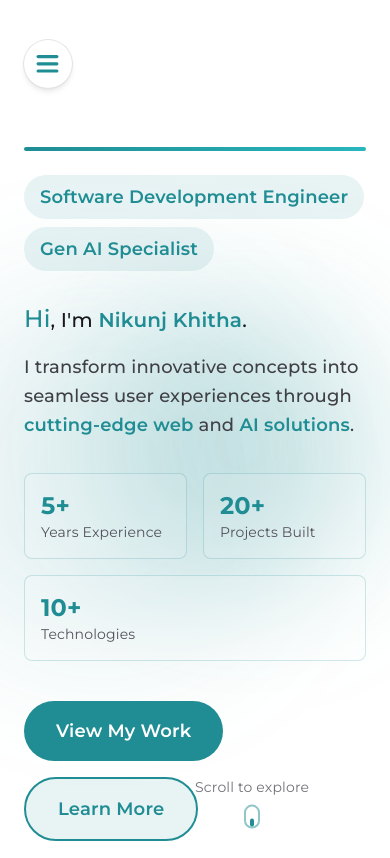
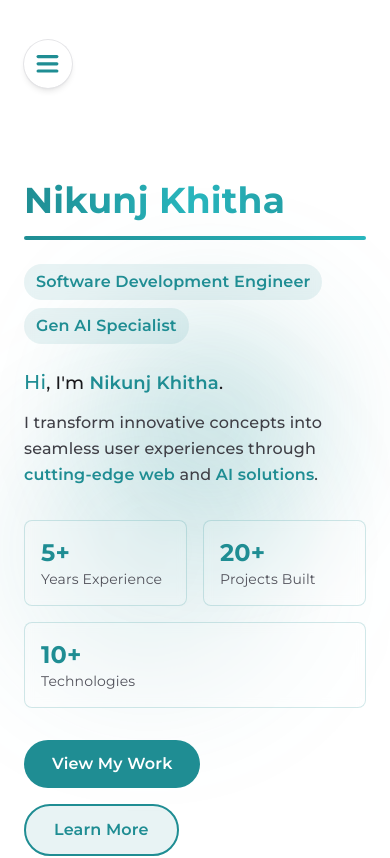
Before and after one commit to Nikunj2003/My-Next-Js-Portfolio, a Next.js app: page / in a window 390 px wide. Shown: the top 858 px of the page. Built offline with nearby package versions, Linux system fonts and the light colour scheme.

Commit message:
refactor(ui): improve layout and animation structure in landing page
- Simplify animation wrapper structure by moving AnimatePresence to section level
- Adjust spacing and sizing for better mobile responsiveness
- Clean up class ordering and remove redundant animation wrappers

```diff
--- a/src/components/landing-hero.tsx
+++ b/src/components/landing-hero.tsx
@@ -39,20 +39,20 @@ export default function LandingHero() {
   return (
     <section
       ref={ref}
-      className="pointer-events-auto relative flex h-[calc(100vh-112px)] items-center overflow-hidden px-6 sm:px-14 md:px-20"
+      className="pointer-events-auto relative flex min-h-[calc(100vh-80px)] items-center px-6 sm:px-14 md:px-20"
     >
       {/* Background gradient effects */}
-      <div className="absolute inset-0 -z-10">
-        <div className="absolute top-1/4 left-1/4 h-72 w-72 rounded-full bg-accent/20 blur-3xl"></div>
-        <div className="absolute bottom-1/4 right-1/4 h-96 w-96 rounded-full bg-accent/10 blur-3xl"></div>
+      <div className="absolute inset-0 -z-10 overflow-hidden">
+        <div className="absolute top-1/4 left-1/4 h-56 w-56 rounded-full bg-accent/20 blur-3xl sm:h-72 sm:w-72"></div>
+        <div className="absolute bottom-1/4 right-1/4 h-72 w-72 rounded-full bg-accent/10 blur-3xl sm:h-96 sm:w-96"></div>
       </div>
 
-      <div className="-mt-[112px] w-full">
+      <div className="w-full pt-6 sm:pt-0">
         <div className="mx-auto max-w-7xl">
           <AnimatePresence>
             <FadeUp key="title-main" duration={0.6} whileInView={true}>
               <div className="relative">
-                <h1 className="bg-gradient-to-r from-accent via-accent-light to-accent bg-clip-text py-2 pb-6 text-5xl font-bold text-transparent sm:text-6xl md:text-7xl xl:text-8xl">
+                <h1 className="bg-gradient-to-r from-accent via-accent-light to-accent bg-clip-text py-2 pb-4 text-4xl font-bold text-transparent sm:pb-6 sm:text-6xl md:text-7xl xl:text-8xl">
                   Nikunj Khitha
                 </h1>
                 {/* Animated underline */}
@@ -60,45 +60,44 @@ export default function LandingHero() {
                   initial={{ width: 0 }}
                   animate={{ width: "100%" }}
                   transition={{ duration: 1, delay: 0.5 }}
-                  className="h-1 bg-gradient-to-r from-accent to-accent-light rounded-full"
+                  className="h-1 rounded-full bg-gradient-to-r from-accent to-accent-light"
                 />
               </div>
-              <div className="mt-4 pt-2 flex flex-wrap gap-2">
-                <span className="rounded-full bg-accent/10 px-4 py-2 text-lg font-semibold text-accent backdrop-blur-sm md:text-xl">
+              <div className="mt-4 flex flex-wrap gap-2 pt-2">
+                <span className="rounded-full bg-accent/10 px-3 py-1.5 text-base font-semibold text-accent backdrop-blur-sm sm:px-4 sm:py-2 sm:text-lg md:text-xl">
                   Software Development Engineer
                 </span>
-                <span className="rounded-full bg-accent/10 px-4 py-2 text-lg font-semibold text-accent backdrop-blur-sm md:text-xl">
-                 Gen AI Specialist
+                <span className="rounded-full bg-accent/10 px-3 py-1.5 text-base font-semibold text-accent backdrop-blur-sm sm:px-4 sm:py-2 sm:text-lg md:text-xl">
+                  Gen AI Specialist
                 </span>
               </div>
             </FadeUp>
 
             <FadeUp key="description" duration={0.6} delay={0.2} whileInView={true}>
-              <div className="mt-8 max-w-4xl">
-                <p className="text-xl font-medium leading-relaxed text-zinc-900 dark:text-zinc-200 sm:text-2xl md:text-3xl">
-                  <span className="text-2xl text-accent sm:text-4xl">Hi</span>,
-                  I&apos;m
-                  <span className="text-accent font-semibold"> Nikunj Khitha</span>.
+              <div className="mt-6 max-w-4xl sm:mt-8">
+                <p className="text-lg font-medium leading-relaxed text-zinc-900 dark:text-zinc-200 sm:text-2xl md:text-3xl">
+                  <span className="text-xl text-accent sm:text-4xl">Hi</span>, I&apos;m
+                  <span className="font-semibold text-accent"> Nikunj Khitha</span>.
                 </p>
-                <p className="mt-4 text-lg font-medium leading-relaxed text-zinc-700 dark:text-zinc-300 sm:text-xl md:text-2xl">
+                <p className="mt-3 text-base font-medium leading-relaxed text-zinc-700 dark:text-zinc-300 sm:mt-4 sm:text-xl md:text-2xl">
                   I transform innovative concepts into seamless user experiences through
-                  <span className="text-accent font-semibold"> cutting-edge web</span> and
-                  <span className="text-accent font-semibold"> AI solutions</span>.
+                  <span className="font-semibold text-accent"> cutting-edge web</span> and
+                  <span className="font-semibold text-accent"> AI solutions</span>.
                 </p>
               </div>
             </FadeUp>
 
             <FadeUp key="stats" duration={0.6} delay={0.4} whileInView={true}>
-              <div className="mt-8 grid grid-cols-2 gap-4 max-w-lg sm:grid-cols-3">
-                <div className="rounded-lg bg-white/10 p-4 backdrop-blur-sm border border-accent/20">
+              <div className="mt-8 grid max-w-lg grid-cols-2 gap-4 sm:grid-cols-3">
+                <div className="rounded-lg border border-accent/20 bg-white/10 p-4 backdrop-blur-sm">
                   <div className="text-2xl font-bold text-accent">5+</div>
                   <div className="text-sm text-zinc-600 dark:text-zinc-400">Years Experience</div>
                 </div>
-                <div className="rounded-lg bg-white/10 p-4 backdrop-blur-sm border border-accent/20">
+                <div className="rounded-lg border border-accent/20 bg-white/10 p-4 backdrop-blur-sm">
                   <div className="text-2xl font-bold text-accent">20+</div>
                   <div className="text-sm text-zinc-600 dark:text-zinc-400">Projects Built</div>
                 </div>
-                <div className="rounded-lg bg-white/10 p-4 backdrop-blur-sm border border-accent/20 col-span-2 sm:col-span-1">
+                <div className="col-span-2 rounded-lg border border-accent/20 bg-white/10 p-4 backdrop-blur-sm sm:col-span-1">
                   <div className="text-2xl font-bold text-accent">10+</div>
                   <div className="text-sm text-zinc-600 dark:text-zinc-400">Technologies</div>
                 </div>
@@ -106,10 +105,10 @@ export default function LandingHero() {
             </FadeUp>
 
             <FadeUp key="cta-buttons" duration={0.6} delay={0.6}>
-              <div className="mt-10 flex flex-col gap-4 sm:flex-row">
+              <div className="mt-8 flex flex-col gap-4 sm:mt-10 sm:flex-row">
                 <Link href="/projects">
                   <button
-                    className={`group relative overflow-hidden rounded-full bg-accent px-8 py-4 text-lg font-semibold ${buttonTextColor} transition-all duration-300 hover:bg-accent-light hover:scale-105 active:scale-95`}
+                    className={`group relative overflow-hidden rounded-full bg-accent px-7 py-3 text-base font-semibold ${buttonTextColor} transition-all duration-300 hover:scale-105 hover:bg-accent-light active:scale-95 sm:px-8 sm:py-4 sm:text-lg`}
                   >
                     <span className="relative z-10">View My Work</span>
                     <motion.div
@@ -122,7 +121,7 @@ export default function LandingHero() {
                 </Link>
 
                 <Link href="/about">
-                  <button className="rounded-full border-2 border-accent bg-accent/10 backdrop-blur-sm px-8 py-4 text-lg font-semibold text-accent transition-all duration-300 hover:bg-accent hover:text-white hover:scale-105 active:scale-95">
+                  <button className="rounded-full border-2 border-accent bg-accent/10 px-7 py-3 text-base font-semibold text-accent backdrop-blur-sm transition-all duration-300 hover:scale-105 hover:bg-accent hover:text-white active:scale-95 sm:px-8 sm:py-4 sm:text-lg">
                     Learn More
                   </button>
                 </Link>
@@ -131,15 +130,15 @@ export default function LandingHero() {
 
             <FadeUp key="scroll-indicator" duration={0.6} delay={0.8}>
               <motion.div
-                className="absolute bottom-8 left-1/2 transform -translate-x-1/2"
+                className="absolute bottom-6 left-1/2 -translate-x-1/2 transform sm:bottom-8 sm:block"
                 animate={{ y: [0, 10, 0] }}
                 transition={{ duration: 2, repeat: Infinity }}
               >
-                <div className="flex flex-col items-center gap-2">
+                <div className="hidden flex-col items-center gap-2 sm:flex">
                   <span className="text-sm text-zinc-500 dark:text-zinc-400">Scroll to explore</span>
                   <div className="h-6 w-4 rounded-full border-2 border-accent/50">
                     <motion.div
-                      className="mt-1 mx-auto h-2 w-1 rounded-full bg-accent"
+                      className="mx-auto mt-1 h-2 w-1 rounded-full bg-accent"
                       animate={{ y: [0, 8, 0] }}
                       transition={{ duration: 1.5, repeat: Infinity }}
                     />
--- a/src/pages/index.tsx
+++ b/src/pages/index.tsx
@@ -55,16 +55,15 @@ export default function Home() {
       <LandingHero />
 
       {/* About Summary Section */}
+      <AnimatePresence>
+        <FadeUp key="about-title" duration={0.6} whileInView={true}>
       <section className="px-6 py-16 sm:px-14 md:px-20">
         <div className="mx-auto max-w-7xl">
           <div className="rounded-2xl border border-border bg-muted/20 p-6 backdrop-blur-lg shadow-lg ring-1 ring-zinc-200/50 dark:ring-accent/20 sm:p-8 md:p-12">
-            <AnimatePresence>
-              <FadeUp key="about-title" duration={0.6} whileInView={true}>
+
                 <h2 className="text-3xl font-bold text-accent sm:text-4xl md:text-5xl">
                   About Me
                 </h2>
-              </FadeUp>
-              <FadeUp key="about-description" duration={0.6} delay={0.2} whileInView={true}>
                 <p className="mt-6 text-lg font-medium leading-relaxed text-zinc-900 dark:text-zinc-300 sm:text-xl">
                   I&apos;m a passionate software engineer who specializes in building intelligent,
                   end-to-end solutions at the intersection of{" "}
@@ -72,8 +71,6 @@ export default function Home() {
                   With expertise spanning from enterprise-grade testing frameworks with Spring Boot
                   to sophisticated AI agents using AWS Bedrock, Azure AI, and Crew AI.
                 </p>
-              </FadeUp>
-              <FadeUp key="about-highlights" duration={0.6} delay={0.4} whileInView={true}>
                 <div className="mt-8 grid gap-4 sm:grid-cols-2 lg:grid-cols-3">
                   <div className="rounded-lg bg-accent/10 p-4 backdrop-blur-sm">
                     <h3 className="font-semibold text-accent">Full Stack Development</h3>
@@ -94,11 +91,11 @@ export default function Home() {
                     </p>
                   </div>
                 </div>
-              </FadeUp>
-            </AnimatePresence>
           </div>
         </div>
       </section>
+        </FadeUp>
+    </AnimatePresence>
 
       {/* Skills Section with Enhanced Styling */}
       <SkillsShowcase skills={SKILLS_DATA} />
@@ -107,21 +104,18 @@ export default function Home() {
       <ProjectShowcase projects={PROJECT_SHOWCASE} />
 
       {/* Call to Action Section */}
+    <AnimatePresence>
+      <FadeUp key="cta-title" duration={0.6} whileInView={true}>
       <section className="px-6 py-16 sm:px-14 md:px-20">
         <div className="mx-auto max-w-7xl">
           <div className="rounded-2xl border border-border bg-gradient-to-r from-accent/5 via-accent/10 to-accent/5 p-6 backdrop-blur-lg shadow-lg ring-1 ring-accent/20 sm:p-8 md:p-12">
-            <AnimatePresence>
-              <FadeUp key="cta-title" duration={0.6}>
+
                 <h2 className="text-center text-3xl font-bold text-accent sm:text-4xl md:text-5xl">
                   Let&apos;s Build Something Amazing
                 </h2>
-              </FadeUp>
-              <FadeUp key="cta-description" duration={0.6} delay={0.2}>
                 <p className="mt-6 text-center text-lg font-medium text-zinc-900 dark:text-zinc-300 sm:text-xl">
                   Ready to transform your ideas into reality? Let&apos;s collaborate on your next project.
                 </p>
-              </FadeUp>
-              <FadeUp key="cta-buttons" duration={0.6} delay={0.4}>
                 <div className="mt-8 flex flex-col gap-4 sm:flex-row sm:justify-center">
                   <a
                     href="/projects"
@@ -136,11 +130,11 @@ export default function Home() {
                     Learn More About Me
                   </a>
                 </div>
-              </FadeUp>
-            </AnimatePresence>
           </div>
         </div>
       </section>
+      </FadeUp>
+    </AnimatePresence>
     </>
   );
 }
```
